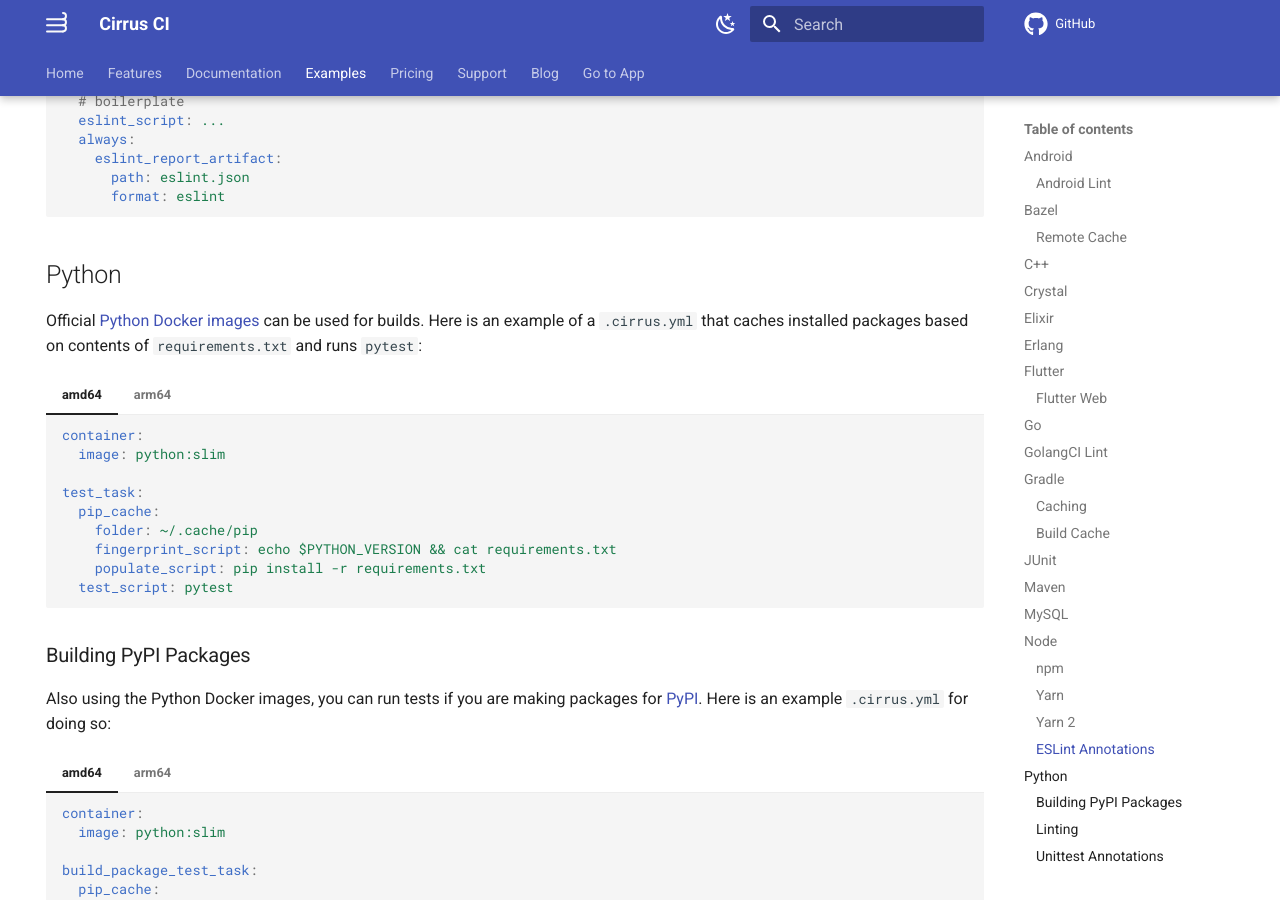
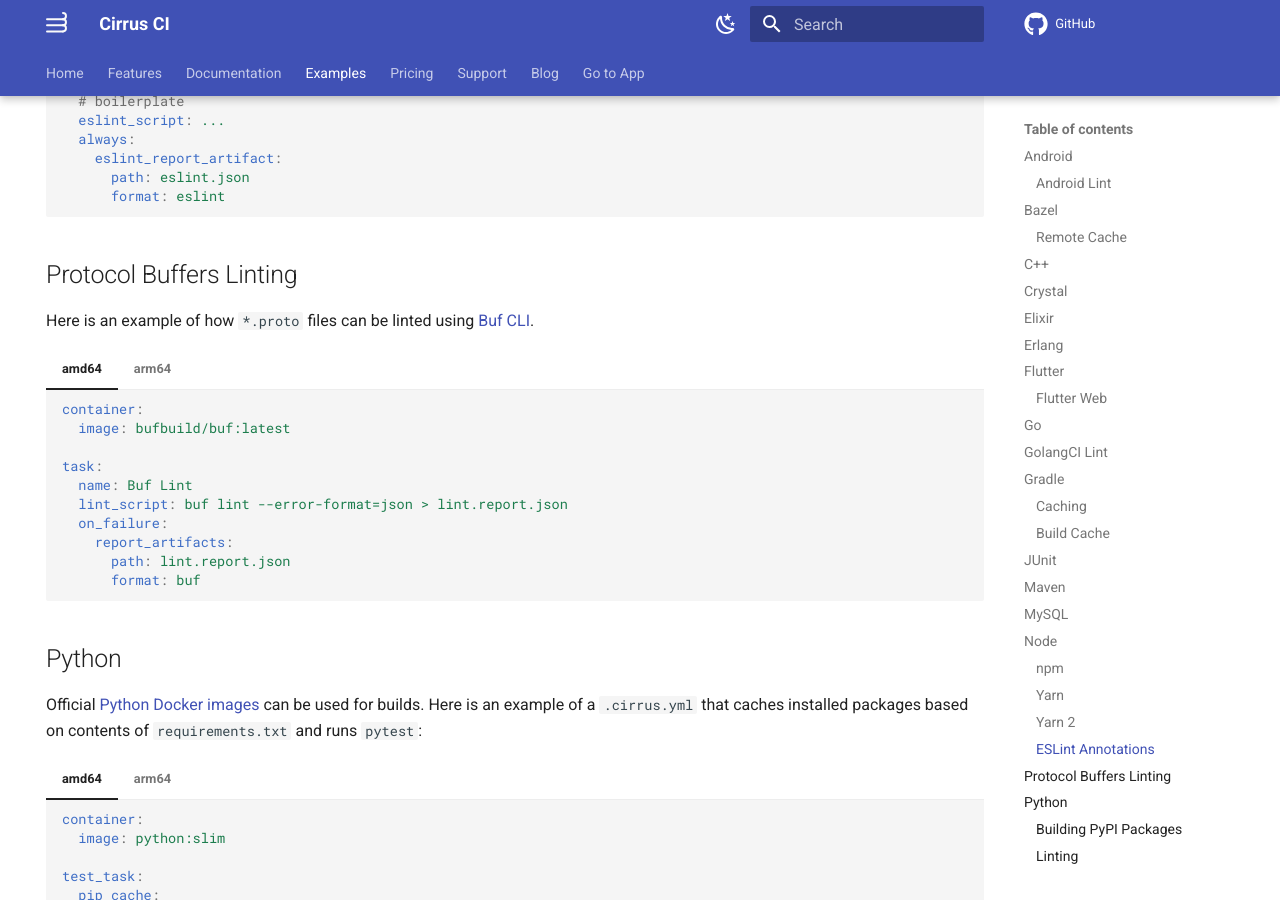
Before and after one commit to cirruslabs/cirrus-ci-docs, an MkDocs documentation site: the page built from docs/examples.md, in a window 1280 px wide and 900 px high, scrolled down 9095 px. Built offline with MkDocs 1.6.1 and Material for MkDocs 9.7.7, drawn with Linux system fonts in a browser that asks for light colours; comment, search, counter and statistics services are not loaded.

Commit message:
Document Buf Support (#973)
* Document Buf Support

* Added Buf to dictionary

````diff
--- a/docs/examples.md
+++ b/docs/examples.md
@@ -636,6 +636,40 @@ task:
       format: eslint
 ```
 
+## Protocol Buffers Linting
+
+Here is an example of how  `*.proto` files can be linted using [Buf CLI](https://buf.build/).
+
+=== "amd64"
+
+    ```yaml
+    container:
+      image: bufbuild/buf:latest
+
+    task:
+      name: Buf Lint
+      lint_script: buf lint --error-format=json > lint.report.json
+      on_failure:
+        report_artifacts:
+          path: lint.report.json
+          format: buf
+    ```
+
+=== "arm64"
+
+    ```yaml
+    arm_container:
+      image: bufbuild/buf:latest
+
+    task:
+      name: Buf Lint
+      lint_script: buf lint --error-format=json > lint.report.json
+      on_failure:
+        report_artifacts:
+          path: lint.report.json
+          format: buf
+    ```
+
 ## Python
 
 Official [Python Docker images](https://hub.docker.com/_/python/) can be used for builds. Here is an example of a `.cirrus.yml`
--- a/docs/guide/writing-tasks.md
+++ b/docs/guide/writing-tasks.md
@@ -456,6 +456,7 @@ Currently, Cirrus CI supports:
     * [Python's Unittest format](../examples.md#unittest-annotations)
 * [XCLogParser](../examples.md#xclogparser)
 * [JetBrains Qodana](../examples.md#qodana)
+* [Buf CLI for Protocol Buffers](../examples.md#protocol-buffers-linting)
 
 Please [let us know](https://github.com/cirruslabs/cirrus-ci-annotations/issues/new) what kind of formats Cirrus CI should support next!
 
````
Also changed, not shown: 1 other file.
